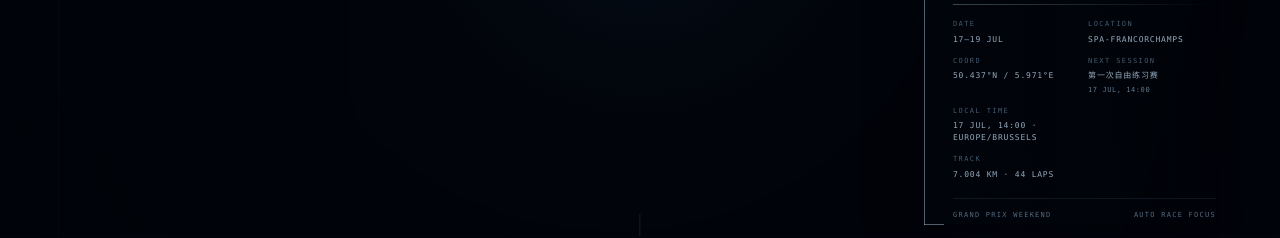
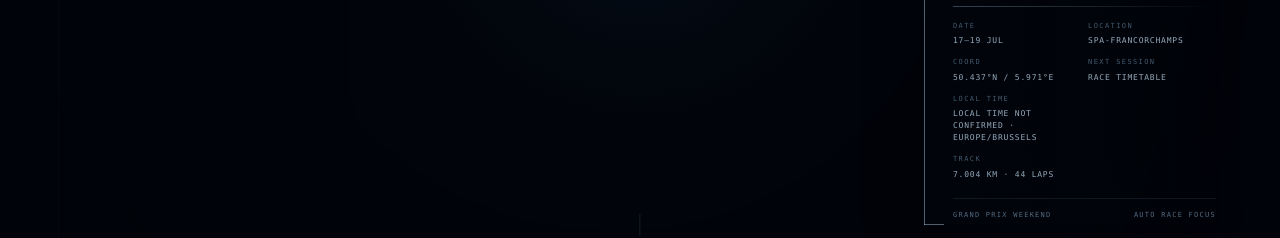
Before and after one commit to s8k8ps26k6-ui/pitwallcn, a Next.js app: page /atlas-v2 in a window 1280 px wide. Shown: the part 503-741 px from the top of the page. Built offline with nearby package versions, Linux system fonts and the light colour scheme.

Commit message:
fix: avoid invented atlas session times

```diff
--- a/src/components/atlas-v2/season-atlas.tsx
+++ b/src/components/atlas-v2/season-atlas.tsx
@@ -134,14 +134,11 @@ function formatRaceDates(race: SeasonRace) {
 }
 
 function formatLocalRaceStart(
-  race: SeasonRace,
   timeZone: string | undefined,
   sessionStartTime?: string,
 ) {
-  if (!timeZone) return "LOCAL TIME NOT PROVIDED";
-  const parsed = new Date(
-    sessionStartTime ?? `${race.startDate}T12:00:00Z`,
-  );
+  if (!timeZone || !sessionStartTime) return "LOCAL TIME NOT CONFIRMED";
+  const parsed = new Date(sessionStartTime);
   if (Number.isNaN(parsed.getTime())) return "LOCAL TIME NOT PROVIDED";
   return new Intl.DateTimeFormat("en-GB", {
     day: "2-digit",
@@ -158,9 +155,14 @@ function getNextSession(entry: SeasonCalendarEntry, now: Date) {
   const nowMs = now.getTime();
   return (
     entry.sessions.find((session) => {
+      if (!session.isTimeConfirmed) return false;
       const startMs = Date.parse(session.startTime);
       return Number.isFinite(startMs) && startMs >= nowMs;
-    }) ?? entry.sessions.at(-1) ?? null
+    }) ??
+    [...entry.sessions]
+      .reverse()
+      .find((session) => session.isTimeConfirmed) ??
+    null
   );
 }
 
@@ -569,7 +571,6 @@ export function SeasonAtlas() {
                   <dt>LOCAL TIME</dt>
                   <dd>
                     {formatLocalRaceStart(
-                      focusedRace,
                       focusedCircuit?.timeZone,
                       nextSession?.startTime,
                     )} · {focusedCircuit?.timeZone ?? "TIMEZONE NOT PROVIDED"}
```
Also changed, not shown: 1 other file (tests, documents, lock files or other folders).
